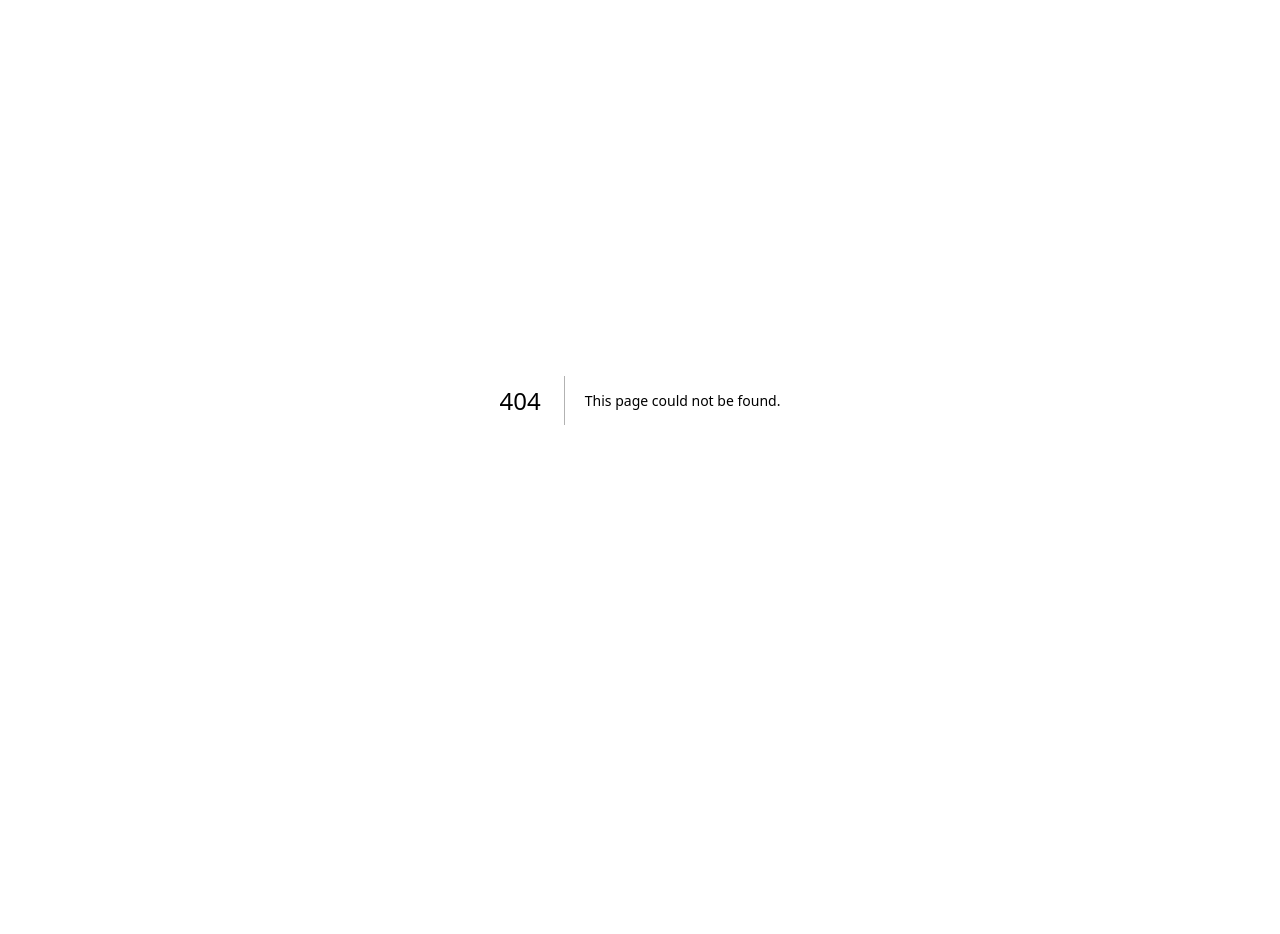
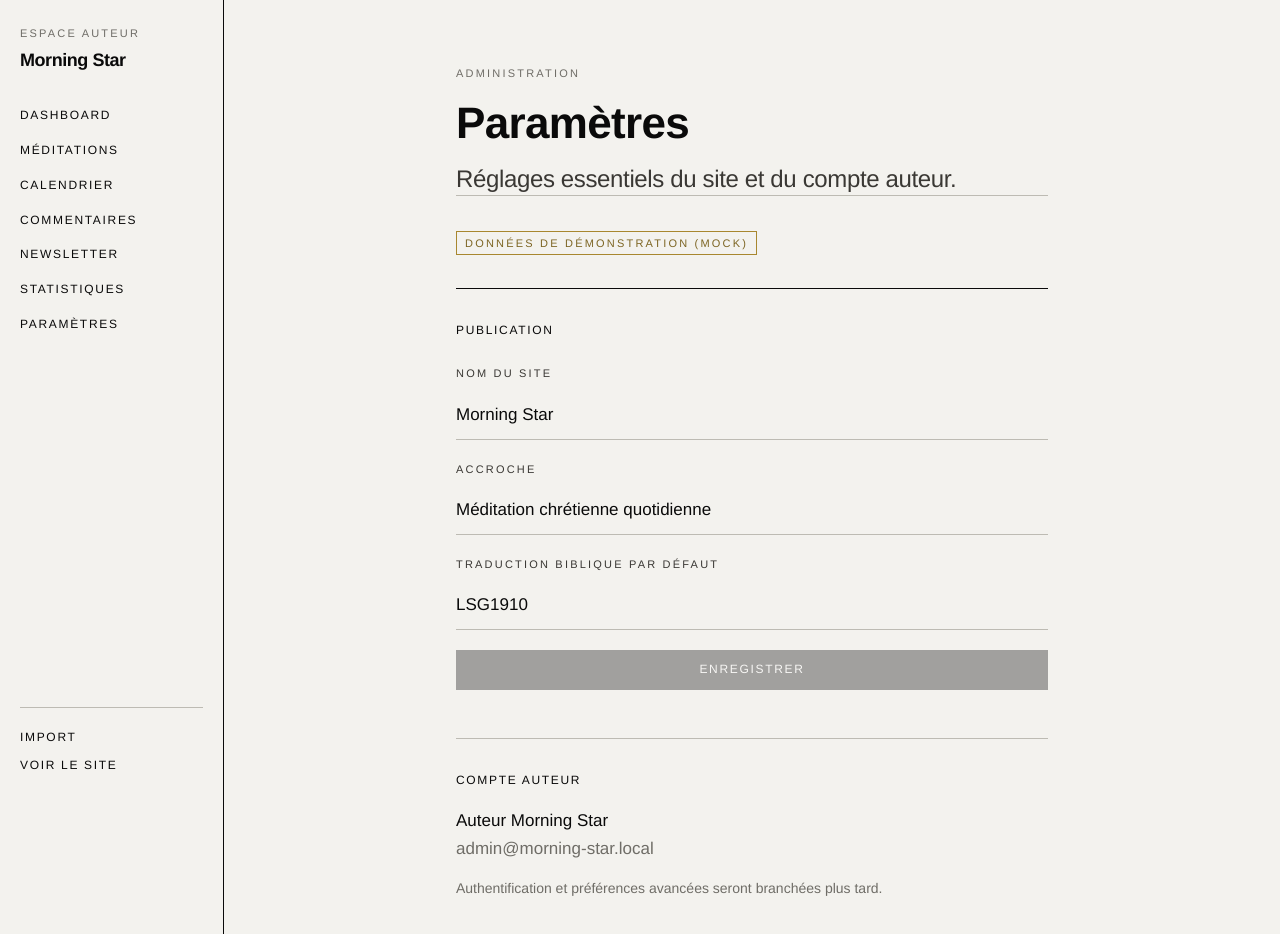
Before and after one commit to azerty-78/morning-star, a Next.js app: page /admin/parametres in a window 1280 px wide. Before the commit this address had no page. Shown: the top 934 px of the page. Before the commit the page ends 800 px from the top, so only its background shows below. Built offline with nearby package versions, Linux system fonts and the light colour scheme.

Commit message:
Refactor admin navigation and meditation retrieval logic: - Updated ADMIN_NAV structure to improve organization and accessibility of admin routes. - Enhanced MeditationRepository to support more efficient retrieval of meditations, including drafts, streamlining the admin interface.

```diff
--- /dev/null
+++ b/src/app/admin/commentaires/page.tsx
@@ -0,0 +1,75 @@
+import { Badge, Container, PageHeader, Typography } from "@/components/ui";
+import { MOCK_DATA_BANNER } from "@/constants/app";
+import { createAdminService } from "@/services/admin";
+
+export const metadata = {
+  title: "Commentaires",
+};
+
+export default async function AdminCommentairesPage() {
+  const comments = await createAdminService().listComments();
+
+  return (
+    <Container className="pb-[var(--ms-space-10)]">
+      <PageHeader
+        eyebrow="Administration"
+        title="Commentaires"
+        description="Modération légère — file d’attente pour l’auteur."
+      />
+      <div className="mb-8">
+        <Badge tone="accent">{MOCK_DATA_BANNER}</Badge>
+      </div>
+
+      <p className="mb-6 border-b border-ms-black pb-4 font-sans text-sm text-ms-gray-700">
+        {comments.length} commentaire{comments.length > 1 ? "s" : ""} en
+        attente.
+      </p>
+
+      <ul>
+        {comments.map((c) => (
+          <li
+            key={c.id}
+            className="grid gap-3 border-b border-ms-border py-6 md:grid-cols-12"
+          >
+            <div className="md:col-span-3">
+              <Typography variant="nav" className="text-ms-fg">
+                {c.authorName}
+              </Typography>
+              <Typography variant="meta" className="mt-1">
+                {new Intl.DateTimeFormat("fr-FR", {
+                  dateStyle: "medium",
+                  timeStyle: "short",
+                }).format(new Date(c.createdAt))}
+              </Typography>
+              <Typography variant="label" className="mt-3 text-ms-gold-dark">
+                {c.status}
+              </Typography>
+            </div>
+            <div className="md:col-span-9">
+              <Typography variant="body">{c.excerpt}</Typography>
+              <Typography variant="meta" className="mt-2">
+                Méditation : {c.meditationTitle}
+              </Typography>
+              <div className="mt-4 flex gap-6">
+                <button
+                  type="button"
+                  disabled
+                  className="text-[length:var(--ms-text-xs)] uppercase tracking-[var(--ms-tracking-wider)] text-ms-muted"
+                >
+                  Approuver
+                </button>
+                <button
+                  type="button"
+                  disabled
+                  className="text-[length:var(--ms-text-xs)] uppercase tracking-[var(--ms-tracking-wider)] text-ms-muted"
+                >
+                  Rejeter
+                </button>
+              </div>
+            </div>
+          </li>
+        ))}
+      </ul>
+    </Container>
+  );
+}
--- /dev/null
+++ b/src/app/admin/newsletter/page.tsx
@@ -0,0 +1,61 @@
+import { Badge, Container, PageHeader, Typography } from "@/components/ui";
+import { MOCK_DATA_BANNER } from "@/constants/app";
+import { createAdminService } from "@/services/admin";
+
+export const metadata = {
+  title: "Newsletter",
+};
+
+export default async function AdminNewsletterPage() {
+  const snap = await createAdminService().getNewsletterSnapshot();
+
+  return (
+    <Container className="pb-[var(--ms-space-10)]">
+      <PageHeader
+        eyebrow="Administration"
+        title="Newsletter"
+        description="Abonnés et santé de la liste — sans tableau de bord marketing."
+      />
+      <div className="mb-8">
+        <Badge tone="accent">{MOCK_DATA_BANNER}</Badge>
+      </div>
+
+      <dl className="grid gap-8 border-y border-ms-black py-8 sm:grid-cols-3">
+        <div>
+          <Typography variant="label" as="dt">
+            Actifs
+          </Typography>
+          <Typography variant="title" as="dd" className="mt-2 tabular-nums">
+            {snap.active.toLocaleString("fr-FR")}
+          </Typography>
+        </div>
+        <div>
+          <Typography variant="label" as="dt">
+            Total inscrits
+          </Typography>
+          <Typography variant="title" as="dd" className="mt-2 tabular-nums">
+            {snap.total.toLocaleString("fr-FR")}
+          </Typography>
+        </div>
+        <div>
+          <Typography variant="label" as="dt">
+            Désabonnés
+          </Typography>
+          <Typography variant="title" as="dd" className="mt-2 tabular-nums">
+            {snap.unsubscribed.toLocaleString("fr-FR")}
+          </Typography>
+        </div>
+      </dl>
+
+      <section className="mt-10">
+        <Typography variant="nav" className="mb-4">
+          Activité récente
+        </Typography>
+        <Typography variant="body" className="text-ms-gray-700">
+          {snap.recentSignups} inscriptions sur les 30 derniers jours (mock).
+          L’envoi et les séquences seront branchés ultérieurement.
+        </Typography>
+      </section>
+    </Container>
+  );
+}
--- /dev/null
+++ b/src/app/admin/parametres/page.tsx
@@ -0,0 +1,68 @@
+import { Badge, Container, Input, PageHeader, Typography } from "@/components/ui";
+import { Button } from "@/components/ui/button";
+import { MOCK_DATA_BANNER } from "@/constants/app";
+import { getUserRepository } from "@/lib/db";
+
+export const metadata = {
+  title: "Paramètres",
+};
+
+export default async function AdminParametresPage() {
+  const admin = await getUserRepository().findAdmin();
+
+  return (
+    <Container className="pb-[var(--ms-space-10)]" narrow>
+      <PageHeader
+        eyebrow="Administration"
+        title="Paramètres"
+        description="Réglages essentiels du site et du compte auteur."
+      />
+      <div className="mb-8">
+        <Badge tone="accent">{MOCK_DATA_BANNER}</Badge>
+      </div>
+
+      <section className="border-t border-ms-black pt-8">
+        <Typography variant="nav" className="mb-6">
+          Publication
+        </Typography>
+        <form className="flex flex-col gap-5" aria-disabled>
+          <Input
+            name="siteName"
+            label="Nom du site"
+            defaultValue="Morning Star"
+            disabled
+          />
+          <Input
+            name="tagline"
+            label="Accroche"
+            defaultValue="Méditation chrétienne quotidienne"
+            disabled
+          />
+          <Input
+            name="defaultTranslation"
+            label="Traduction biblique par défaut"
+            defaultValue="LSG1910"
+            disabled
+          />
+          <Button type="submit" disabled>
+            Enregistrer
+          </Button>
+        </form>
+      </section>
+
+      <section className="mt-12 border-t border-ms-border pt-8">
+        <Typography variant="nav" className="mb-4">
+          Compte auteur
+        </Typography>
+        <Typography variant="body">
+          {admin?.name ?? "—"}
+          <br />
+          <span className="text-ms-muted">{admin?.email}</span>
+        </Typography>
+        <Typography variant="meta" className="mt-4">
+          Authentification et préférences avancées seront branchées plus tard.
+        </Typography>
+      </section>
+    </Container>
+  );
+}
--- /dev/null
+++ b/src/app/admin/statistiques/page.tsx
@@ -0,0 +1,93 @@
+import Link from "next/link";
+import { Badge, Container, PageHeader, Typography } from "@/components/ui";
+import { MOCK_DATA_BANNER } from "@/constants/app";
+import { PUBLIC_ROUTES } from "@/constants/routes";
+import { createAdminService } from "@/services/admin";
+
+export const metadata = {
+  title: "Statistiques",
+};
+
+export default async function AdminStatistiquesPage() {
+  const stats = await createAdminService().getStatsSnapshot();
+
+  return (
+    <Container className="pb-[var(--ms-space-10)]">
+      <PageHeader
+        eyebrow="Administration"
+        title="Statistiques"
+        description="Lecture sobre des chiffres — vues et catalogue."
+      />
+      <div className="mb-8">
+        <Badge tone="accent">{MOCK_DATA_BANNER}</Badge>
+      </div>
+
+      <dl className="grid gap-8 border-y border-ms-black py-8 sm:grid-cols-4">
+        <div>
+          <Typography variant="label" as="dt">
+            Vues totales
+          </Typography>
+          <p className="mt-2 font-sans text-3xl font-semibold tabular-nums">
+            {stats.totalViews.toLocaleString("fr-FR")}
+          </p>
+        </div>
+        <div>
+          <Typography variant="label" as="dt">
+            Publiés
+          </Typography>
+          <p className="mt-2 font-sans text-3xl font-semibold tabular-nums">
+            {stats.publishedCount}
+          </p>
+        </div>
+        <div>
+          <Typography variant="label" as="dt">
+            Programmés
+          </Typography>
+          <p className="mt-2 font-sans text-3xl font-semibold tabular-nums">
+            {stats.scheduledCount}
+          </p>
+        </div>
+        <div>
+          <Typography variant="label" as="dt">
+            Brouillons
+          </Typography>
+          <p className="mt-2 font-sans text-3xl font-semibold tabular-nums">
+            {stats.draftCount}
+          </p>
+        </div>
+      </dl>
+
+      <section className="mt-10">
+        <Typography variant="nav" className="mb-4 border-b border-ms-black pb-2">
+          Méditations les plus lues
+        </Typography>
+        <ol>
+          {stats.topArticles.map((a, i) => (
+            <li
+              key={a.id}
+              className="grid grid-cols-[2rem_1fr_auto] items-baseline gap-3 border-b border-ms-border py-3"
+            >
+              <span className="font-sans text-sm tabular-nums text-ms-muted">
+                {i + 1}
+              </span>
+              <div>
+                <Link
+                  href={`${PUBLIC_ROUTES.meditations}/${a.slug}`}
+                  className="text-sm font-medium text-ms-fg no-underline hover:underline"
+                >
+                  {a.title}
+                </Link>
+                <Typography variant="meta" className="mt-0.5">
+                  {a.publicationDate}
+                </Typography>
+              </div>
+              <span className="font-sans text-sm tabular-nums text-ms-fg">
+                {a.views.toLocaleString("fr-FR")}
+              </span>
+            </li>
+          ))}
+        </ol>
+      </section>
+    </Container>
+  );
+}
```
